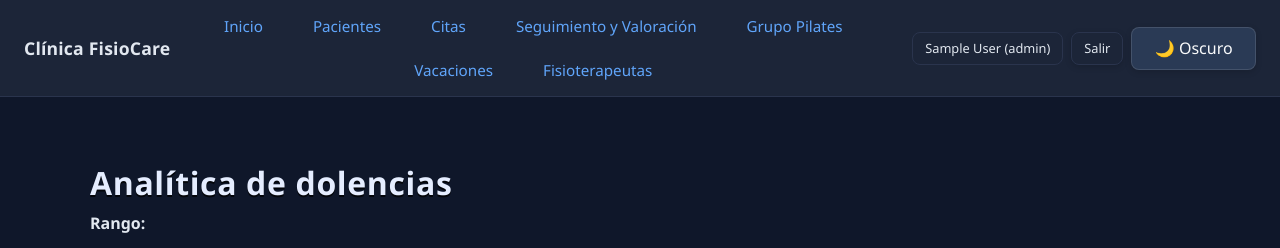
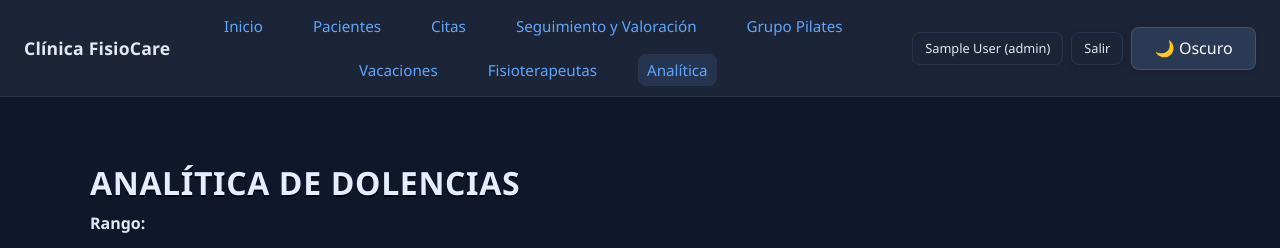
Before and after one commit to Angysg/FisioCare, a React (Vite) app in the folder client/: page /analitica-dolencias in a window 1280 px wide. Shown: the top 248 px of the page. Built offline with nearby package versions, Linux system fonts and the light colour scheme; no server answers; sample sign-in values are in the browser's storage.

Commit message:
grafico OK

```diff
--- a/client/src/components/Layout.jsx
+++ b/client/src/components/Layout.jsx
@@ -21,6 +21,9 @@ export default function Layout() {
     setUser(u || null);
   }, []);
 
+  const isAdmin = role.includes("admin");         // cubre "admin" y "administrador"
+  const isRecepcion = role.includes("recepcion"); // cubre "recepción" normalizada
+
   // links para la navegación central
   const baseLinks = [
     { to: "/dashboard", label: "Inicio" },
@@ -31,18 +34,17 @@ export default function Layout() {
     { to: "/vacaciones", label: "Vacaciones" },
   ];
 
-  const adminLinks =
-    role === "admin"
-      ? [{ to: "/fisioterapeutas", label: "Fisioterapeutas" }]
-      : [];
+  const adminLinks = isAdmin
+    ? [
+        { to: "/fisioterapeutas", label: "Fisioterapeutas" },
+        { to: "/analitica-dolencias", label: "Analítica" }, // ✅ nuevo enlace
+      ]
+    : [];
 
   // Recepción: mostrar SIEMPRE Inicio + Pacientes + Citas
-  const links =
-    role === "recepcion"
-      ? baseLinks.filter((l) =>
-          ["/dashboard", "/pacientes", "/citas"].includes(l.to)
-        )
-      : [...baseLinks, ...adminLinks];
+  const links = isRecepcion
+    ? baseLinks.filter((l) => ["/dashboard", "/pacientes", "/citas"].includes(l.to))
+    : [...baseLinks, ...adminLinks];
 
   // estilos reutilizables
   const userChipStyle = {
--- a/client/src/pages/AnaliticaDolencias.jsx
+++ b/client/src/pages/AnaliticaDolencias.jsx
@@ -53,7 +53,7 @@ export default function AnaliticaDolencias() {
 
   return (
     <main className="container" style={{ padding: 24, maxWidth: 1100, margin: "0 auto" }}>
-      <h1 className="page-title" style={{ marginBottom: 8 }}>Analítica de dolencias</h1>
+      <h1 className="page-title" style={{ marginBottom: 8 }}>ANALÍTICA DE DOLENCIAS</h1>
 
       <div style={{ display: "flex", gap: 10, alignItems: "center", marginBottom: 16, flexWrap: "wrap" }}>
         <label>Rango:</label>
```
